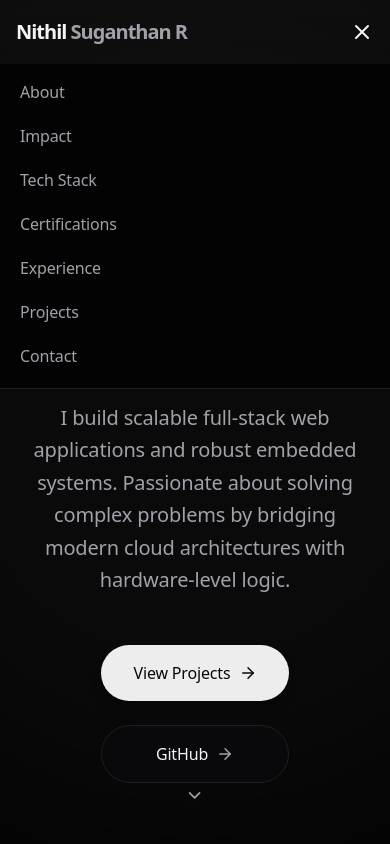
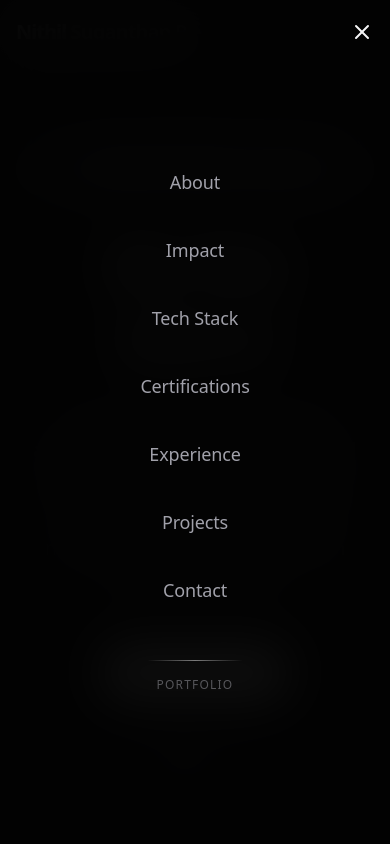
Before and after one commit to NithilSuganthan/Nithil-Suganthan-R-Portfolio, a Next.js app: page / in a window 390 px wide. Both pictures are taken after a click on the button "Open menu". Shown: the top 844 px of the page. Built offline with nearby package versions, Linux system fonts and the light colour scheme.

Commit message:
fix: add missing startupData + optimize Navbar for mobile

```diff
--- a/src/components/Navbar.tsx
+++ b/src/components/Navbar.tsx
@@ -1,6 +1,6 @@
 "use client";
 
-import { useState, useEffect } from "react";
+import { useState, useEffect, useCallback } from "react";
 import { Menu, X } from "lucide-react";
 import { motion, AnimatePresence } from "framer-motion";
 
@@ -26,16 +26,35 @@ export default function Navbar() {
         return () => window.removeEventListener("scroll", handleScroll);
     }, []);
 
+    // Lock body scroll when mobile menu is open
+    useEffect(() => {
+        if (isOpen) {
+            document.body.style.overflow = "hidden";
+        } else {
+            document.body.style.overflow = "";
+        }
+        return () => {
+            document.body.style.overflow = "";
+        };
+    }, [isOpen]);
+
+    const handleLinkClick = useCallback(() => {
+        setIsOpen(false);
+    }, []);
+
     return (
         <motion.nav
             initial={{ y: -100 }}
             animate={{ y: 0 }}
             transition={{ duration: 0.5 }}
-            className={`fixed top-0 w-full z-50 transition-all duration-300 ${scrolled ? "bg-background/80 backdrop-blur-md border-b border-border shadow-sm" : "bg-transparent"
+            className={`fixed top-0 w-full z-50 transition-all duration-300 ${scrolled
+                    ? "bg-background/80 backdrop-blur-md border-b border-border shadow-sm"
+                    : "bg-transparent"
                 }`}
         >
             <div className="max-w-7xl mx-auto px-4 sm:px-6 lg:px-8">
                 <div className="flex justify-between items-center h-16">
+                    {/* Logo */}
                     <div className="flex-shrink-0 flex items-center">
                         <a href="#" className="text-xl font-bold tracking-tighter">
                             Nithil<span className="text-muted-foreground"> Suganthan R</span>
@@ -55,38 +74,103 @@ export default function Navbar() {
                         ))}
                     </div>
 
-                    {/* Mobile Menu Button */}
+                    {/* Mobile Menu Toggle */}
                     <div className="md:hidden flex items-center">
                         <button
                             onClick={() => setIsOpen(!isOpen)}
-                            className="text-foreground focus:outline-none"
+                            className="relative z-[60] p-2 -mr-2 text-foreground focus:outline-none"
+                            aria-label={isOpen ? "Close menu" : "Open menu"}
                         >
-                            {isOpen ? <X size={24} /> : <Menu size={24} />}
+                            <AnimatePresence mode="wait" initial={false}>
+                                {isOpen ? (
+                                    <motion.div
+                                        key="close"
+                                        initial={{ rotate: -90, opacity: 0 }}
+                                        animate={{ rotate: 0, opacity: 1 }}
+                                        exit={{ rotate: 90, opacity: 0 }}
+                                        transition={{ duration: 0.2 }}
+                                    >
+                                        <X size={24} />
+                                    </motion.div>
+                                ) : (
+                                    <motion.div
+                                        key="menu"
+                                        initial={{ rotate: 90, opacity: 0 }}
+                                        animate={{ rotate: 0, opacity: 1 }}
+                                        exit={{ rotate: -90, opacity: 0 }}
+                                        transition={{ duration: 0.2 }}
+                                    >
+                                        <Menu size={24} />
+                                    </motion.div>
+                                )}
+                            </AnimatePresence>
                         </button>
                     </div>
                 </div>
             </div>
 
-            {/* Mobile Menu */}
+            {/* Mobile Full-Screen Overlay Menu */}
             <AnimatePresence>
                 {isOpen && (
                     <motion.div
-                        initial={{ opacity: 0, height: 0 }}
-                        animate={{ opacity: 1, height: "auto" }}
-                        exit={{ opacity: 0, height: 0 }}
-                        className="md:hidden bg-background border-b border-border overflow-hidden"
+                        initial={{ opacity: 0 }}
+                        animate={{ opacity: 1 }}
+                        exit={{ opacity: 0 }}
+                        transition={{ duration: 0.3 }}
+                        className="fixed inset-0 z-50 md:hidden"
                     >
-                        <div className="px-2 pt-2 pb-3 space-y-1 sm:px-3">
-                            {navLinks.map((link) => (
-                                <a
-                                    key={link.name}
-                                    href={link.href}
-                                    onClick={() => setIsOpen(false)}
-                                    className="block px-3 py-2 rounded-md text-base font-medium text-muted-foreground hover:text-foreground hover:bg-accent transition-colors"
-                                >
-                                    {link.name}
-                                </a>
-                            ))}
+                        {/* Backdrop */}
+                        <motion.div
+                            initial={{ opacity: 0 }}
+                            animate={{ opacity: 1 }}
+                            exit={{ opacity: 0 }}
+                            className="absolute inset-0 bg-background/95 backdrop-blur-xl"
+                            onClick={handleLinkClick}
+                        />
+
+                        {/* Menu Content */}
+                        <div className="relative z-10 flex flex-col items-center justify-center h-full px-6">
+                            {/* Nav Links */}
+                            <nav className="flex flex-col items-center gap-2 w-full max-w-xs">
+                                {navLinks.map((link, index) => (
+                                    <motion.a
+                                        key={link.name}
+                                        href={link.href}
+                                        onClick={handleLinkClick}
+                                        initial={{ opacity: 0, y: 20 }}
+                                        animate={{ opacity: 1, y: 0 }}
+                                        exit={{ opacity: 0, y: -10 }}
+                                        transition={{
+                                            delay: index * 0.05,
+                                            duration: 0.3,
+                                            ease: "easeOut",
+                                        }}
+                                        className="w-full text-center px-6 py-4 text-lg font-medium text-muted-foreground hover:text-foreground hover:bg-accent/50 rounded-xl transition-colors active:scale-95 transform"
+                                    >
+                                        {link.name}
+                                    </motion.a>
+                                ))}
+                            </nav>
+
+                            {/* Decorative Bottom Line */}
+                            <motion.div
+                                initial={{ scaleX: 0 }}
+                                animate={{ scaleX: 1 }}
+                                exit={{ scaleX: 0 }}
+                                transition={{ delay: 0.3, duration: 0.4 }}
+                                className="mt-10 h-px w-24 bg-gradient-to-r from-transparent via-primary/50 to-transparent"
+                            />
+
+                            {/* Mini Brand */}
+                            <motion.p
+                                initial={{ opacity: 0 }}
+                                animate={{ opacity: 1 }}
+                                exit={{ opacity: 0 }}
+                                transition={{ delay: 0.4 }}
+                                className="mt-4 text-xs text-muted-foreground/50 tracking-widest uppercase"
+                            >
+                                Portfolio
+                            </motion.p>
                         </div>
                     </motion.div>
                 )}
```
